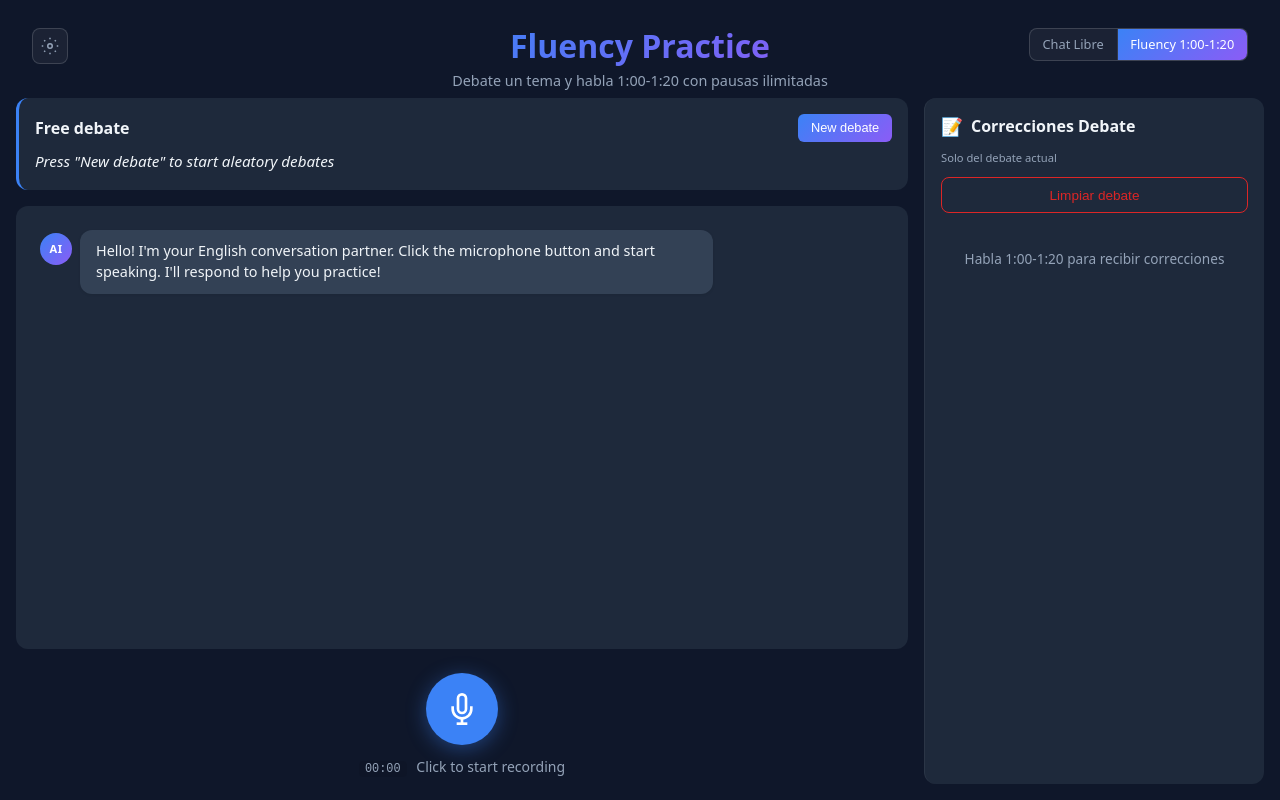
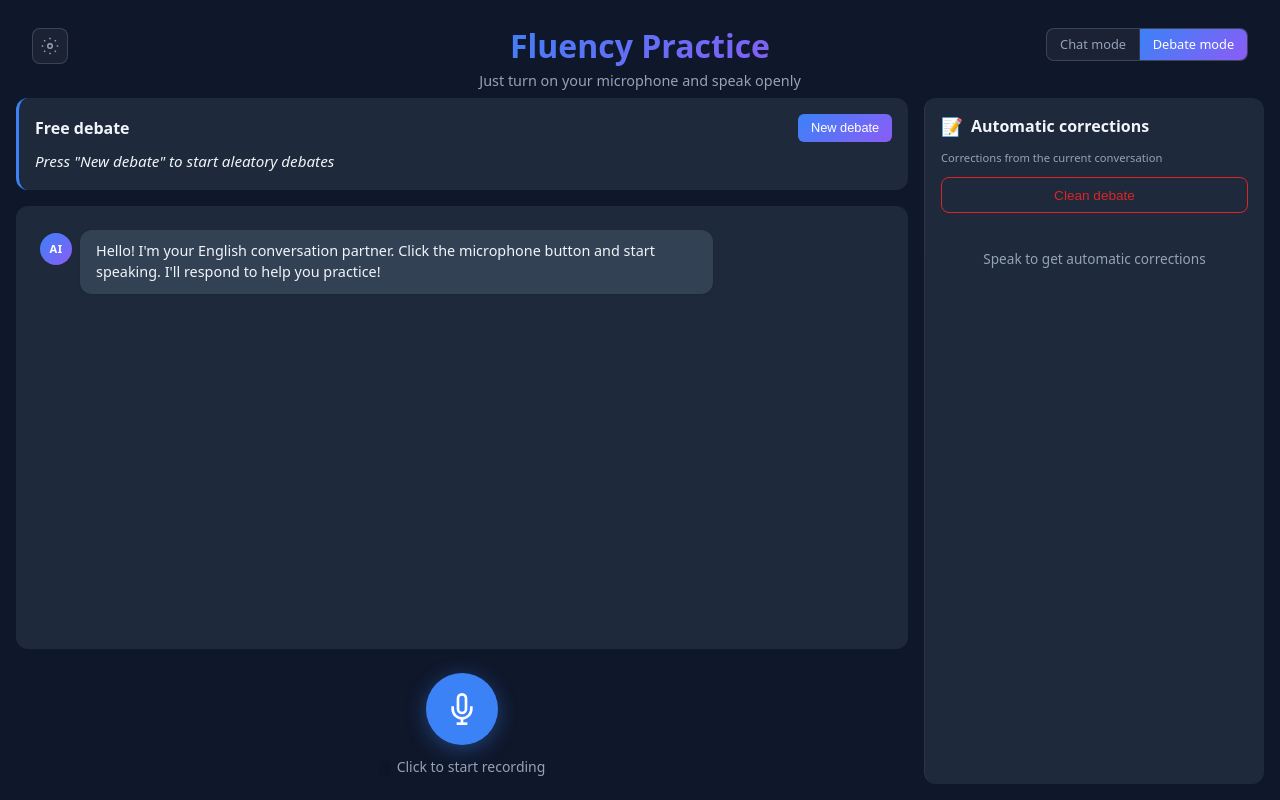
Before and after one commit to JorgeEnBric/FreeSpeakUnlimited, an Astro site: page /fluency in a window 1280 px wide. Built offline with nearby package versions, Linux system fonts and the light colour scheme; Astro itself is replaced by a stand-in of ours; no server answers.

Commit message:
feat: update UI text for clarity and consistency across fluency and index pages

```diff
--- a/src/components/FluencyRecorder.astro
+++ b/src/components/FluencyRecorder.astro
@@ -14,7 +14,7 @@
     </svg>
   </button>
   <div class="recorder-actions">
-    <p id="fluency-status" class="status"><span id="fluency-timer" class="fluency-timer">00:00</span> Click to start recording</p>
+    <p id="fluency-status" class="status"><span id="fluency-timer" class="fluency-timer"></span>Click to start recording</p>
     <button id="fluency-pause-btn" class="pause-button hidden" aria-label="Pause recording">Pausar</button>
     <button id="fluency-cancel-btn" class="cancel-button hidden" aria-label="Cancel recording">Cancelar</button>
   </div>
--- a/src/pages/fluency.astro
+++ b/src/pages/fluency.astro
@@ -12,11 +12,11 @@ import FluencyRecorder from '../components/FluencyRecorder.astro';
       </button>
       <div class="header-main">
         <h1>Fluency Practice</h1>
-        <p class="subtitle">Debate un tema y habla 1:00-1:20 con pausas ilimitadas</p>
+        <p class="subtitle">Just turn on your microphone and speak openly</p>
       </div>
       <nav class="nav-links nav-toggle">
-        <a href="/" class="nav-link">Chat Libre</a>
-        <a href="/fluency" class="nav-link active">Fluency 1:00-1:20</a>
+        <a href="/" class="nav-link">Chat mode</a>
+        <a href="/fluency" class="nav-link active">Debate mode</a>
       </nav>
     </header>
 
@@ -41,11 +41,11 @@ import FluencyRecorder from '../components/FluencyRecorder.astro';
       </div>
 
       <aside class="trace-panel">
-        <h3>Correcciones Debate</h3>
-        <span class="trace-hint">Solo del debate actual</span>
-        <button id="clear-fluency" class="clear-btn">Limpiar debate</button>
+        <h3>Automatic corrections</h3>
+        <span class="trace-hint">Corrections from the current conversation</span>
+        <button id="clear-fluency" class="clear-btn">Clean debate</button>
         <div id="fluency-trace-results" class="trace-results">
-          <p class="trace-empty">Habla 1:00-1:20 para recibir correcciones</p>
+          <p class="trace-empty">Speak to get automatic corrections</p>
         </div>
       </aside>
     </div>
@@ -140,7 +140,7 @@ import FluencyRecorder from '../components/FluencyRecorder.astro';
         window.dispatchEvent(new CustomEvent('fluency-new-topic'));
         // Reset trace for new debate (topic no persiste, solo memoria)
         const results = document.getElementById('fluency-trace-results');
-        if (results) results.innerHTML = '<p class="trace-empty">Nuevo debate: habla 1:00-1:20</p>';
+        if (results) results.innerHTML = '<p class="trace-empty">Speak to get automatic corrections</p>';
         lastDebateCorrectionId = 0;
         isFirstDebateLoad = true;
         if (currentDebateEl) currentDebateEl.dataset.debateId = '';
@@ -210,7 +210,7 @@ import FluencyRecorder from '../components/FluencyRecorder.astro';
     const results = document.getElementById('fluency-trace-results');
     if (!results) return;
     if (!corrections || corrections.length === 0) {
-      results.innerHTML = '<p class="trace-empty">Habla 1:00-1:20 para recibir correcciones</p>';
+      results.innerHTML = '<p class="trace-empty">Speak to get automatic corrections</p>';
       return;
     }
     let html = '<div class="trace-cards">';
```
Also changed, not shown: src/pages/index.astro (+10 -10 lines).
